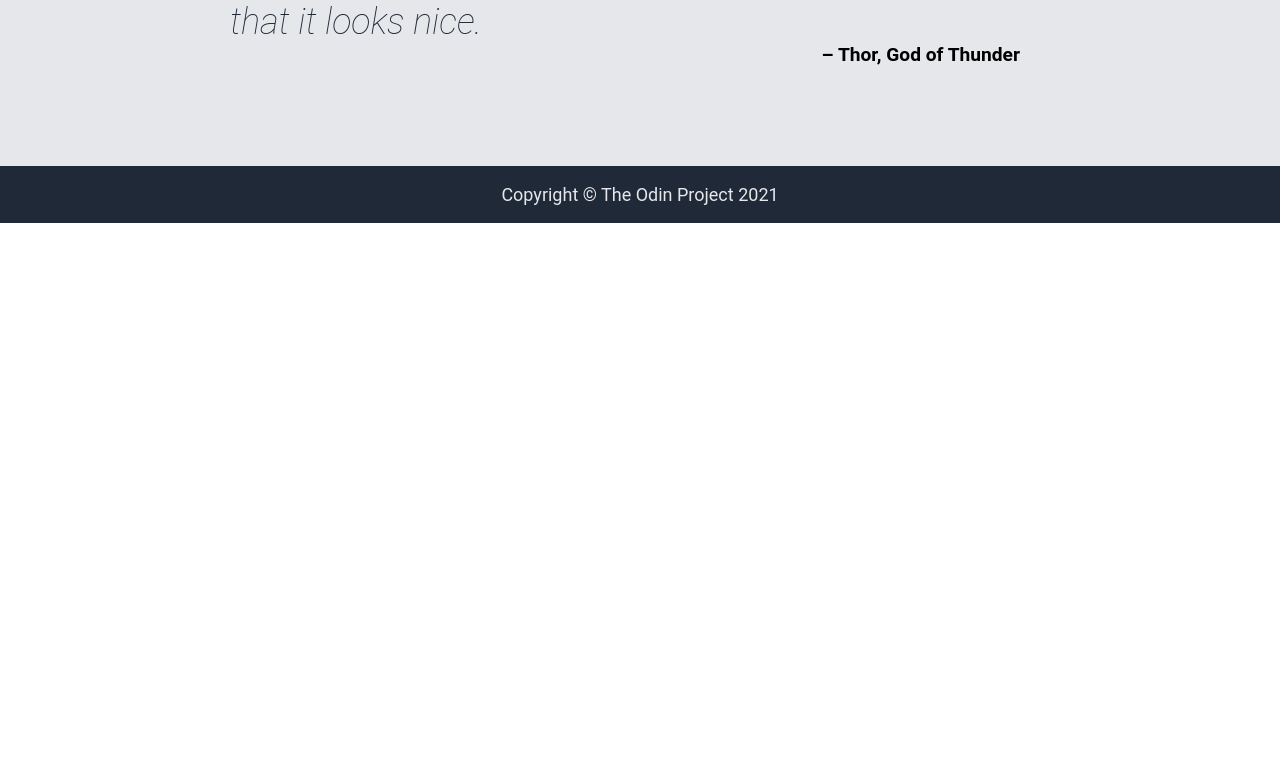
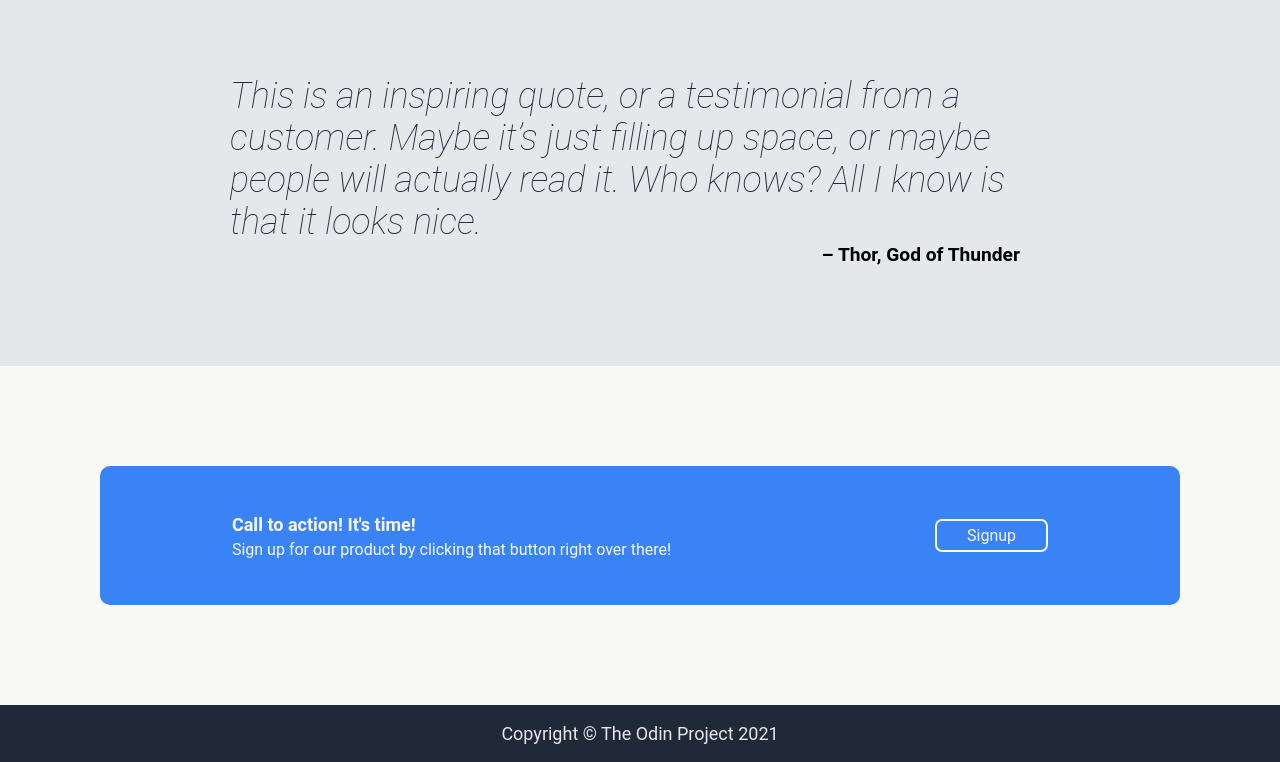
Before and after one commit to Yahska-0818/Landing-page, a plain HTML site: page index.html in a window 1280 px wide. Shown: the part 926-1688 px from the top of the page. Before the commit the page ends 1149 px from the top, so only its background shows below. Drawn offline with Linux system fonts and the light colour scheme.

Commit message:
Styled signup box and fixed padding in hero section

```diff
--- a/index.html
+++ b/index.html
@@ -59,7 +59,17 @@
             </p>
             <p class="author">– Thor, God of Thunder</p>
         </div>
-        <div class="signup"></div>
+        <div class="signup">
+            <div class="main-sign">
+                <div class="right-sign">
+                    <p class="sign-header">Call to action! It's time!</p>
+                    <p class="click">Sign up for our product by clicking that button right over there!</p>
+                </div>
+                <div class="left-sign">
+                    <p class="button">Signup</p>
+                </div>
+            </div>
+        </div>
     </div>
     <div class="footer">
         <p>Copyright © The Odin Project 2021</p>
--- a/style.css
+++ b/style.css
@@ -58,6 +58,8 @@ a {
     display: flex;
     justify-content: space-evenly;
     align-items: center;
+    padding: 50px 0;
+    padding-bottom: 100px;
 }
 
 .info {
@@ -68,6 +70,7 @@ a {
     justify-content: center;
     align-items: center;
     gap: 50px;
+    margin-top: 50px;
 }
 
 .random {
@@ -134,10 +137,40 @@ a {
 .signup {
     background-color: #f9faf8;
     flex: 1;
+    display: flex;
+    justify-content: center;
+}
+
+.main-sign {
+    display: flex;
+    justify-content: space-around;
+    align-items: center;
+    background-color: #3A83F6;
+    width: 1200px;
+    margin: 100px;
+    padding: 30px 0;
+    color: #f9faf8;
+    border-radius: 10px;
+}
+
+.button {
+    border: 2px solid #f9faf8;
+    padding: 5px 30px;
+    border-radius: 7px;
+}
+
+.sign-header {
+    font-weight: bold;
+    font-size: 18px;
+    margin-bottom: 0;
+}
+
+.click {
+    margin-top: 5px;
 }
 
 .intro-left {
-    width: 400px;
+    width: 410px;
 }
 
 .intro-left h1 {
```
